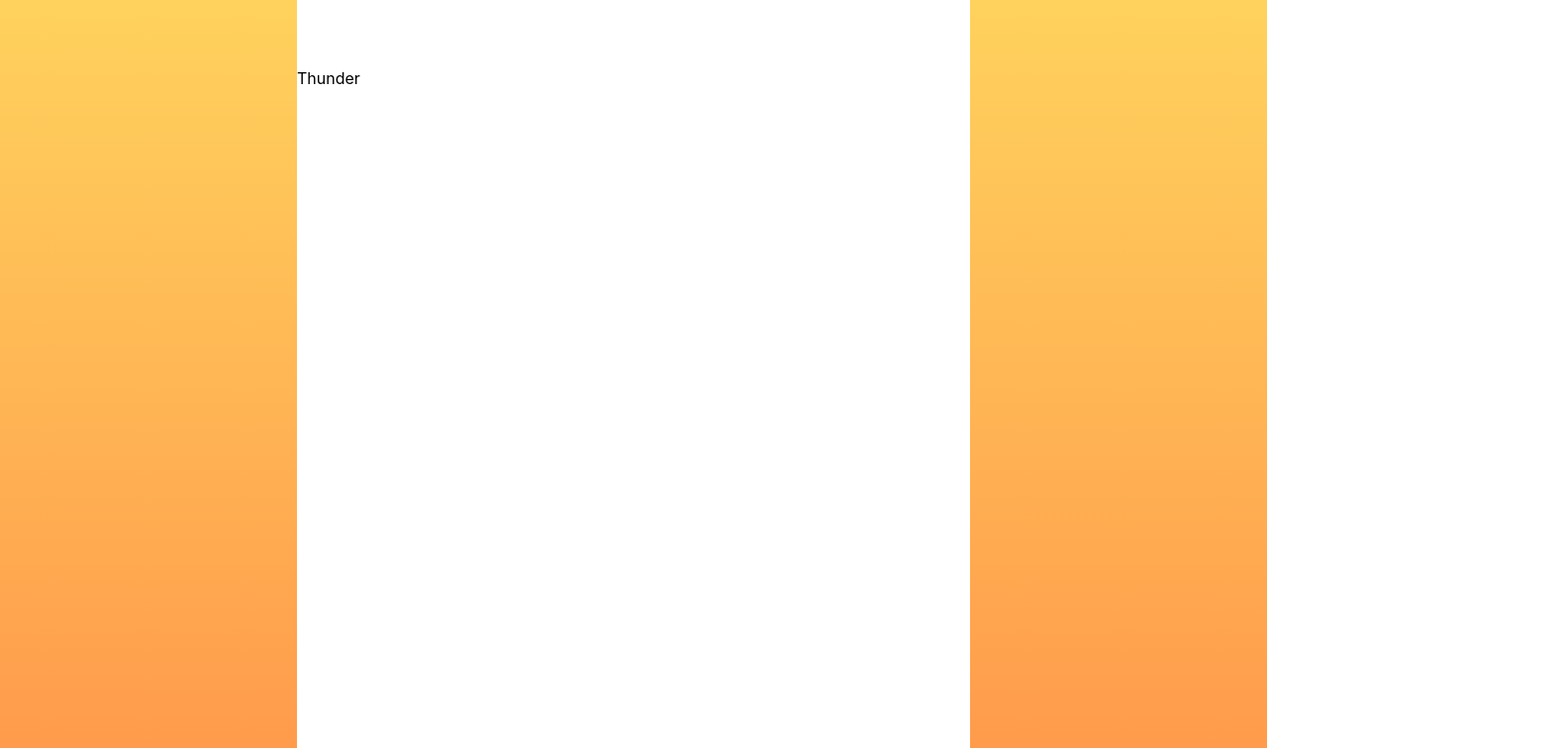
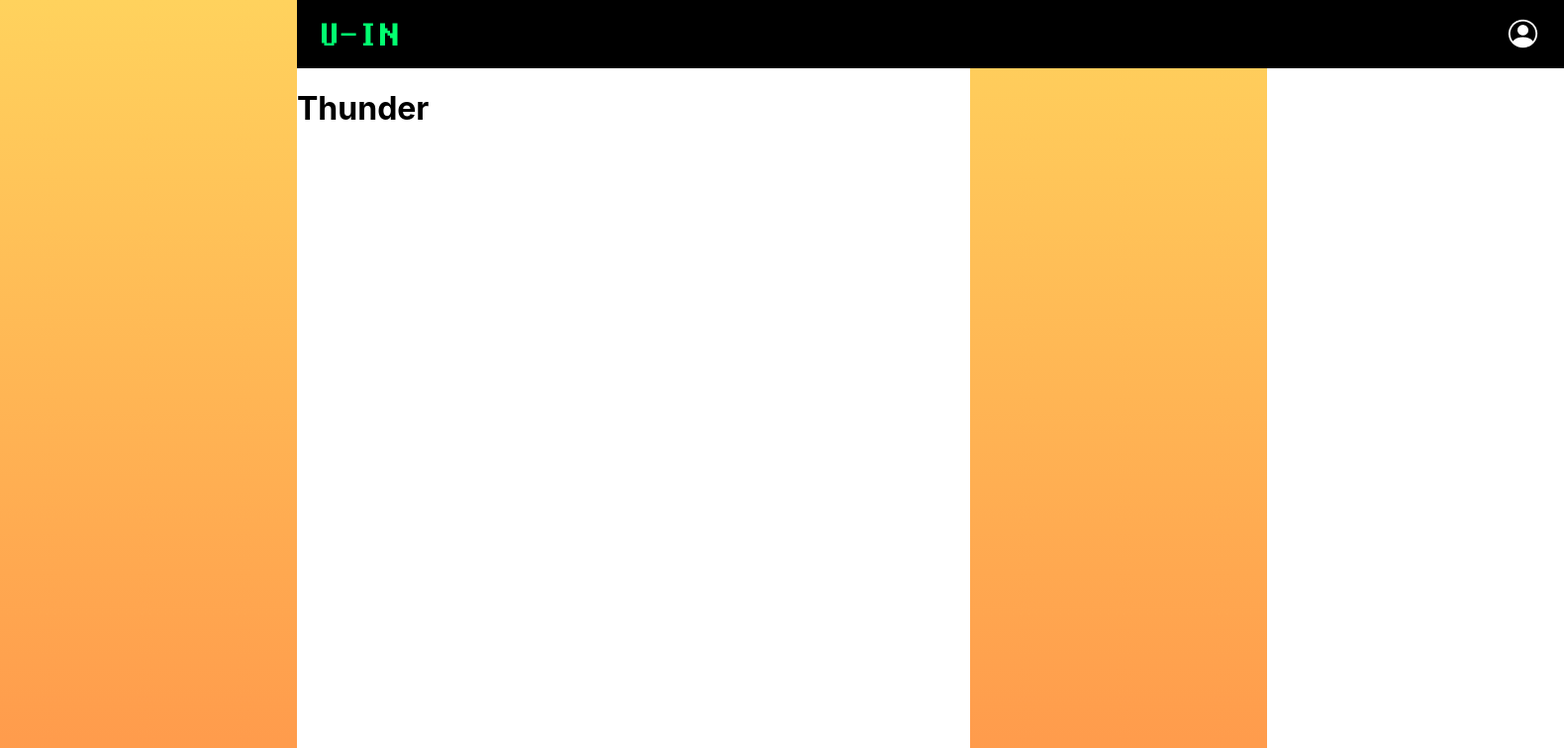
Before and after one commit to ENTP-UMC/front, a React (Create React App) app: page /thunder in a window 1280 px wide. Shown: the top 756 px of the page at 99% size, 1580 px wide, since content can reach past the window. Built offline with nearby package versions, Linux system fonts and the light colour scheme.

Commit message:
:memo: Header 추가

```diff
--- a/src/App.js
+++ b/src/App.js
@@ -9,10 +9,6 @@ import Mypage from "./pages/Mypage";
 import SideProject from "./pages/SideProject";
 import Study from "./pages/Study";
 import Thunder from "./pages/Thunder";
-import LoginStep1 from "./components/Login/LoginStep1";
-import LoginStep2 from "./components/Login/LoginStep2";
-import LoginStep3 from "./components/Login/LoginStep3";
-import LoginStep4 from "./components/Login/LoginStep4";
 
 function App() {
   return (
@@ -23,10 +19,6 @@ function App() {
             <Routes>
               <Route path="/" element={<Home />} />
               <Route path="/login" element={<Login />} />
-              <Route path="/login/1" element={<LoginStep1 />} />
-              <Route path="/login/2" element={<LoginStep2 />} />
-              <Route path="/login/3" element={<LoginStep3 />} />
-              <Route path="/login/4" element={<LoginStep4 />} />
               <Route path="/mypage" element={<Mypage />} />
               <Route path="/sideproject" element={<SideProject />} />
               <Route path="/study" element={<Study />} />
--- a/src/components/Header/Header.css
+++ b/src/components/Header/Header.css
@@ -2,16 +2,22 @@
   position: absolute;
   top: 0;
   height: 4.3125rem;
-  width: 100%;
+  width: 100vw;
   background-color: #000;
   display: flex;
   justify-content: space-between;
-  padding-left: 1.5rem;
-  padding-right: 1.5rem;
 }
 
 .header__logo {
   display: flex;
   margin-top: auto;
   margin-bottom: auto;
+  margin-left: 1.5rem;
 }
+
+.header__mypage {
+  display: flex;
+  margin-top: auto;
+  margin-bottom: auto;
+  margin-right: 1.5rem;
+}
--- a/src/pages/Home.jsx
+++ b/src/pages/Home.jsx
@@ -6,6 +6,7 @@ export default function Home() {
   return (
     <div>
       <Header />
+      <h1>Home</h1>
     </div>
   );
 }
--- a/src/pages/Login.jsx
+++ b/src/pages/Login.jsx
@@ -1,9 +1,11 @@
 import React from "react";
 import LoginMain from "../components/Login/LoginMain";
+import Header from "../components/Header/Header";
 
 export default function Login() {
   return (
     <div>
+      <Header />
       <LoginMain />
     </div>
   );
--- a/src/pages/Mypage.jsx
+++ b/src/pages/Mypage.jsx
@@ -1,5 +1,11 @@
 import React from "react";
+import Header from "../components/Header/Header";
 
 export default function Mypage() {
-  return <div>Mypage</div>;
+  return (
+    <div>
+      <Header />
+      <h1>Mypage</h1>
+    </div>
+  );
 }
--- a/src/pages/Study.jsx
+++ b/src/pages/Study.jsx
@@ -1,5 +1,11 @@
 import React from "react";
+import Header from "../components/Header/Header";
 
 export default function Study() {
-  return <div>Study</div>;
+  return (
+    <div>
+      <Header />
+      <h1>Study</h1>
+    </div>
+  );
 }
--- a/src/pages/Thunder.jsx
+++ b/src/pages/Thunder.jsx
@@ -1,5 +1,11 @@
 import React from "react";
+import Header from "../components/Header/Header";
 
 export default function Thunder() {
-  return <div>Thunder</div>;
+  return (
+    <div>
+      <Header />
+      <h1>Thunder</h1>
+    </div>
+  );
 }
```
